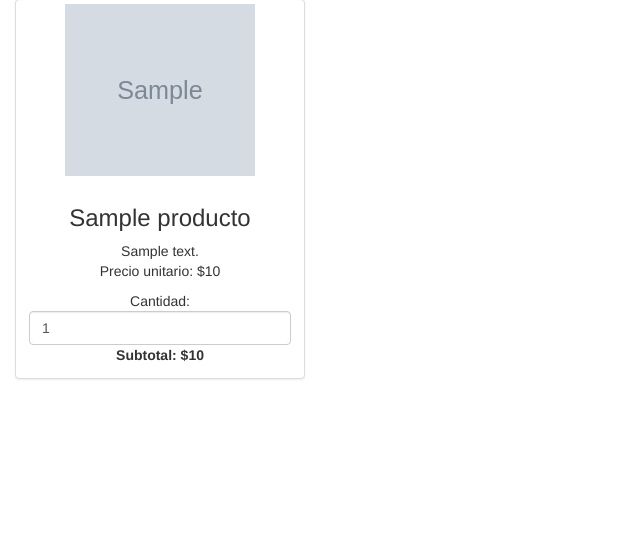
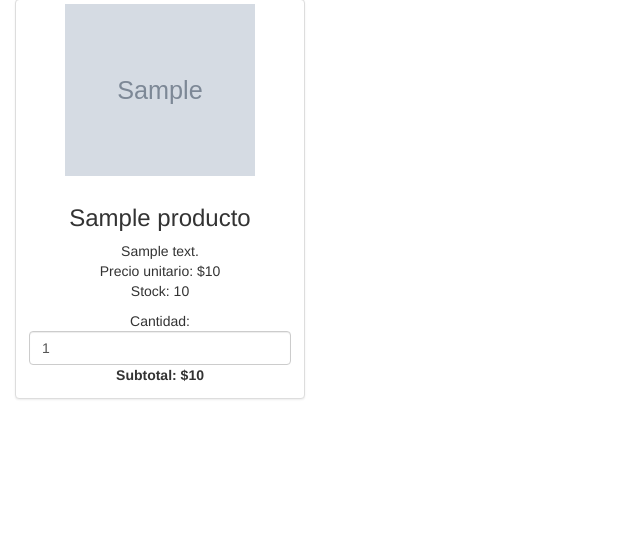
Before and after one commit to UCA-Rosario-Sistemas/bs, a PHP site: page /carrito.php?id=1 in a window 1280 px wide. Shown: the part 121-662 px from the top of the page, without its empty margins (0-640 px from the left). Run offline with PHP 8.4, Linux system fonts and the light colour scheme; tables that the repository leaves empty or names only in its code hold one stand-in row (values such as "Sample post"); grey boxes marked "Sample" are stand-in pictures; some libraries are stand-ins or nearby versions.

Commit message:
Added show stock

```diff
--- a/carrito.php
+++ b/carrito.php
@@ -40,7 +40,7 @@
 					$description=$f['descripcion'];
 					$price=$f['precio'];
 					$imagen=$f['imagen'];
-					$cantidad=$f['stock'];
+					$stock=$f['stock'];
 
 				}
 
@@ -49,6 +49,7 @@
 								'Descripcion' => $description,
 								'Imagen' => $imagen,
 								'Precio' => $price,
+								'Stock' => $stock,
 								'Cantidad' => 1	);
 				array_push($array, $newData);
 
@@ -72,7 +73,7 @@
 				$description=$f['descripcion'];
 				$price=$f['precio'];
 				$imagen=$f['imagen'];
-				$cantidad=$f['stock'];
+				$stock=$f['stock'];
 
 			}
 
@@ -81,6 +82,7 @@
 							'Descripcion' => $description,
 							'Imagen' => $imagen,
 							'Precio' => $price,
+							'Stock' => $stock,
 							'Cantidad' => 1	);
 
 			$_SESSION['cart']=$array;
@@ -132,7 +134,9 @@
 				      		<div class="caption">
 				        		<h3><?php echo $data[$i]['Nombre'];?> </h3>
 				        		<p><?php echo $data[$i]['Descripcion'];   ?><br>
-				        		Precio unitario: $<?php echo $data[$i]['Precio'] ?></p>
+				        		Precio unitario: $<?php echo $data[$i]['Precio'] ; ?> <br>
+				        		Stock: <?php echo $data[$i]['Stock'] ;    ?>
+				        		</p>
 				        		<span>Cantidad:
 				        			<input type="text" class="form-control cantidad" value="<?php echo $data[$i]['Cantidad']; ?>"
 				        			data-precio="<?php echo $data[$i]['Precio']; ?>"
```
